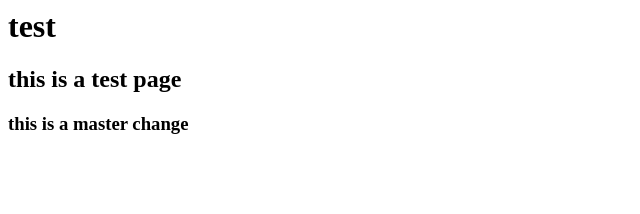
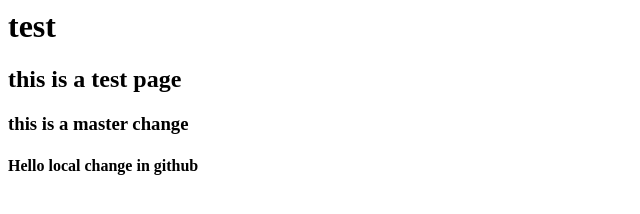
Before and after one commit to radhika-36/test1, a plain HTML site: page index.html in a window 1280 px wide. Shown: the whole page, without its empty margins (0-640 px from the left). Drawn offline with Linux system fonts and the light colour scheme.

Commit message:
Github change

```diff
--- a/index.html
+++ b/index.html
@@ -1,3 +1,4 @@
 <h1>test</h1>
 <h2>this is a test page</h2>
 <h3>this is a master change</h3>
+<h4>Hello local change in github</h4>
```
